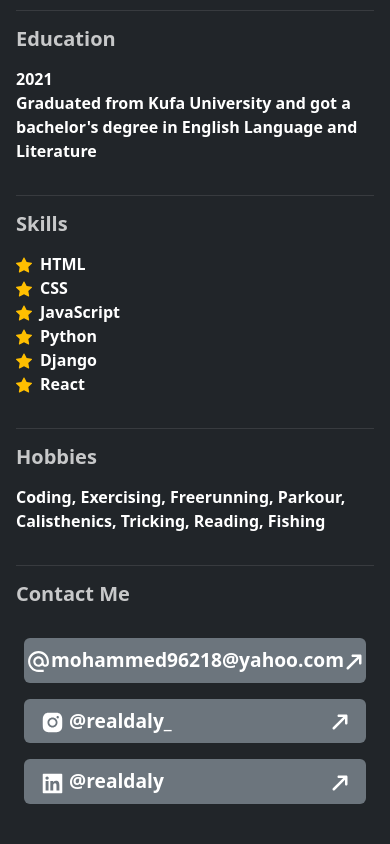
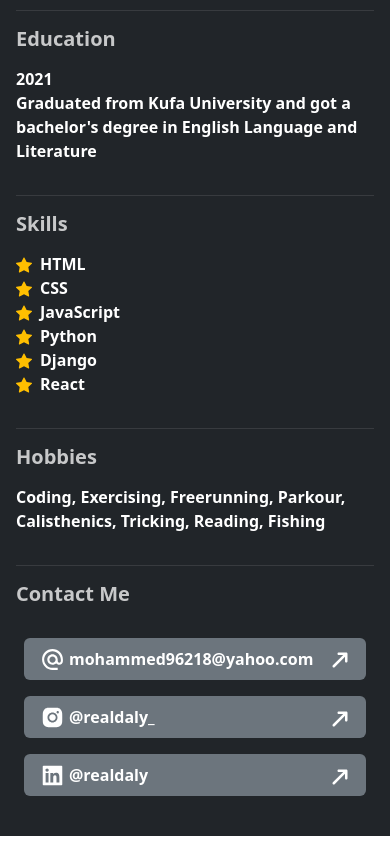
Before and after one commit to realdaly/portfolio-frontend, a React (Create React App) app: page / in a window 390 px wide. Shown: the part 563-1407 px from the top of the page. Built offline with nearby package versions, Linux system fonts and the light colour scheme.

Commit message:
made custom scrollbars for wide screens and removed them completely from mobile screens

```diff
--- a/src/css/app.css
+++ b/src/css/app.css
@@ -3,11 +3,27 @@
 
 * {
     -ms-overflow-style: none;  /* Internet Explorer 10+ */
-    scrollbar-width: none;  /* Firefox */
+    scrollbar-width: thin;  /* Firefox */
+    scrollbar-color: #333 #000;
 }
 
-*::-webkit-scrollbar {
-    display: none;
+*::-webkit-scrollbar { /*Chrome and other webkit based browsers*/
+    width: .5vw;
+}
+
+*::-webkit-scrollbar-thumb {
+    background-color: #000;
+    border-radius: 100rem;
+}
+
+*::-webkit-scrollbar-track {
+    background-color: #333;
+    border-radius: 100rem;
+}
+
+#mainContainer {
+    border-top-right-radius: 0 !important;
+    border-bottom-right-radius: 0 !important;
 }
 
 
@@ -26,6 +42,14 @@
 }
 
 @media screen and (max-width: 500px) {
+    * {
+        scrollbar-width: none;
+    }
+
+    *::-webkit-scrollbar {
+        width: 0;
+    }
+
     #mainContainer {
         border-radius: 0 !important;
         max-height: 100%;
@@ -84,7 +108,6 @@
     grid-template-columns: 1fr 9fr .5fr;
     justify-content: center;
     align-items: center;
-    font-size: 1.2rem;
     cursor: pointer;
 }
 
```
